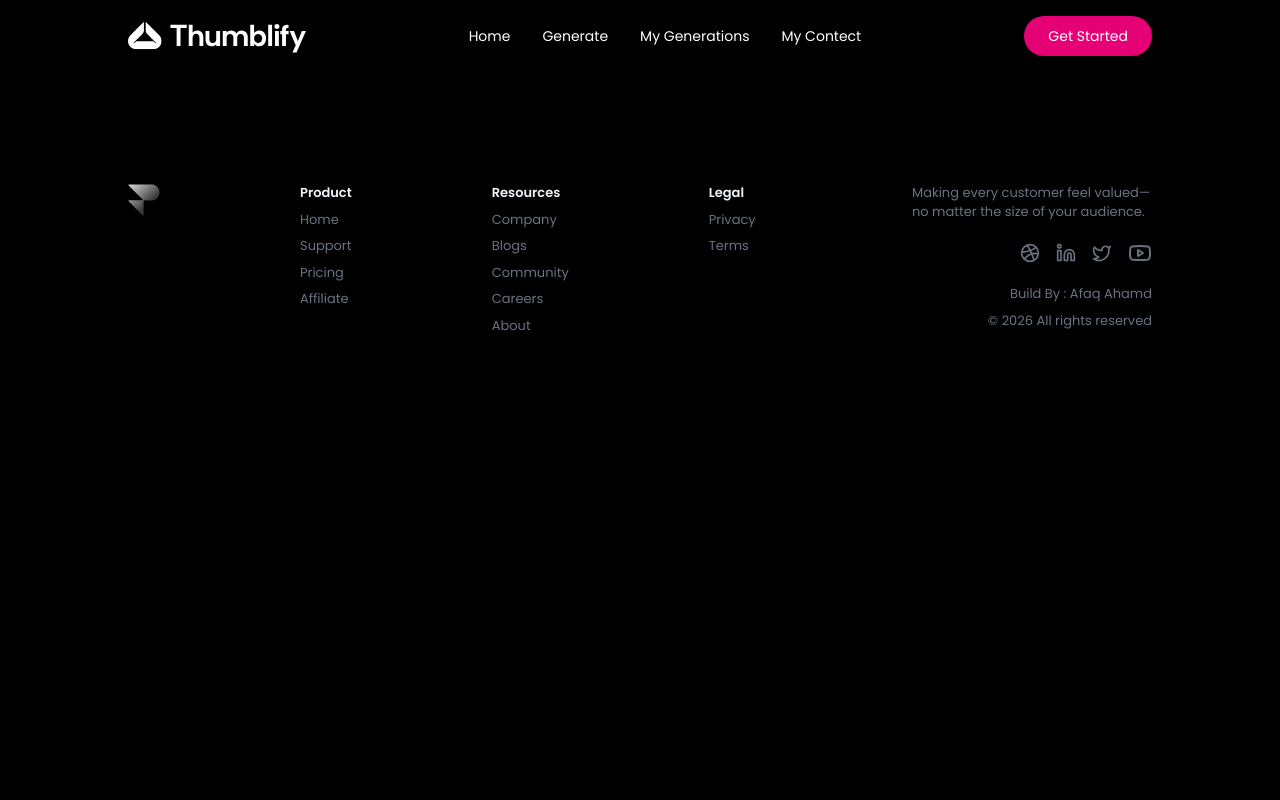
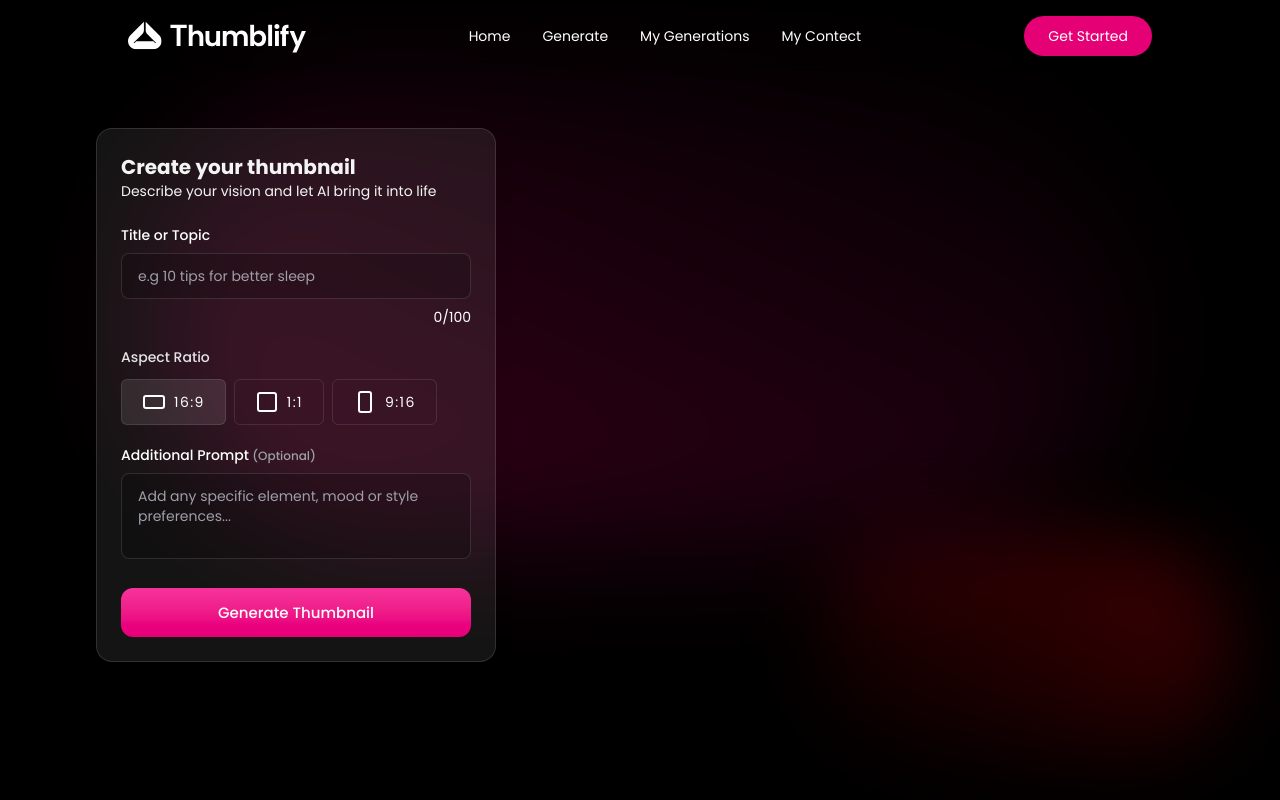
Before and after one commit to afaq-01/Ai-Tumbnail-generator-, a React (Vite) app in the folder client/: page /generate in a window 1280 px wide. Shown: the top 800 px of the page. Built offline with nearby package versions, Linux system fonts and the light colour scheme.

Commit message:
add anohter page

```diff
--- /dev/null
+++ b/client/src/components/Aspectratioselector.tsx
@@ -0,0 +1,46 @@
+import { RectangleHorizontal, Square, RectangleVertical } from "lucide-react";
+import { aspectRatios, type AspectRatio } from "../assets/assets";
+
+const iconMap: Record<AspectRatio, JSX.Element> = {
+    '16:9': <RectangleHorizontal />,
+    '1:1': <Square />,
+    '9:16': <RectangleVertical />,
+    // ...add an entry for every value in AspectRatio
+};
+
+const AspectRatioSelector = ({
+    value,
+    onChange,
+}: {
+    value: AspectRatio;
+    onChange: (value: AspectRatio) => void;
+}) => {
+    return (
+        <div className="space-y-3 dark">
+            <label className="block text-sm font-medium text-zinc-200">
+                Aspect Ratio
+            </label>
+            <div className="flex flex-wrap gap-2">
+                {aspectRatios.map((ratio) => {
+                    const selected = value === ratio;
+
+                    return (
+                        <button
+                            key={ratio}
+                            type="button"
+                            onClick={() => onChange(ratio)}
+                            className={`flex items-center gap-2 rounded-md border px-5 py-2.5 text-sm transition border-white/10 ${
+                                selected ? 'bg-white/10' : 'hover:bg-white/6'
+                            }`}
+                        >
+                            {iconMap[ratio]}
+                            <span className="tracking-widest">{ratio}</span>
+                        </button>
+                    );
+                })}
+            </div>
+        </div>
+    );
+};
+
+export default AspectRatioSelector;
--- a/client/src/components/Footer.tsx
+++ b/client/src/components/Footer.tsx
@@ -14,7 +14,7 @@
                 transition={{ type: "spring", stiffness: 280, damping: 70, mass: 1 }}
             >
                 <Link to='/'>
-                    <img className="size-8 aspect-square" src="/assets/footer-logo.svg" alt="footer logo" width={32} height={32} />
+                    <img className="" src="/logo.svg" alt="footer logo" height={120} width={120}  />
                 </Link>
                 {footerData.map((section, index) => (
                     <div key={index}>
--- a/client/src/components/Login.tsx
+++ b/client/src/components/Login.tsx
@@ -35,35 +35,35 @@
                 <p className="text-gray-400 text-sm mt-2">Please sign in to continue</p>
 
                 {state !== "login" && (
-                    <div className="flex items-center mt-6 w-full bg-white/5 ring-2 ring-white/10 focus-within:ring-indigo-500/60 h-12 rounded-full overflow-hidden pl-6 gap-2 transition-all ">
+                    <div className="flex items-center mt-6 w-full bg-white/5 ring-2 ring-white/10 focus-within:ring-pink-500 h-12 rounded-full overflow-hidden pl-6 gap-2 transition-all ">
                         <svg xmlns="http://www.w3.org/2000/svg" width="16" height="16" viewBox="0 0 24 24" fill="none" stroke="currentColor" className="text-white/60" strokeWidth="2" strokeLinecap="round" strokeLinejoin="round"> <circle cx="12" cy="8" r="5" /> <path d="M20 21a8 8 0 0 0-16 0" /> </svg>
                         <input type="text" name="name" placeholder="Name" className="w-full bg-transparent text-white placeholder-white/60 border-none outline-none " value={formData.name} onChange={handleChange} required />
                     </div>
                 )}
 
-                <div className="flex items-center w-full mt-4 bg-white/5 ring-2 ring-white/10 focus-within:ring-indigo-500/60 h-12 rounded-full overflow-hidden pl-6 gap-2 transition-all ">
+                <div className="flex items-center w-full mt-4 bg-white/5 ring-2 ring-white/10 focus-within:ring-pink-500 h-12 rounded-full overflow-hidden pl-6 gap-2 transition-all ">
                     <svg xmlns="http://www.w3.org/2000/svg" width="14" height="14" viewBox="0 0 24 24" fill="none" stroke="currentColor" className="text-white/75" strokeWidth="2" strokeLinecap="round" strokeLinejoin="round"> <path d="m22 7-8.991 5.727a2 2 0 0 1-2.009 0L2 7" /> <rect x="2" y="4" width="20" height="16" rx="2" /> </svg>
                     <input type="email" name="email" placeholder="Email id" className="w-full bg-transparent text-white placeholder-white/60 border-none outline-none " value={formData.email} onChange={handleChange} required />
                 </div>
 
-                <div className=" flex items-center mt-4 w-full bg-white/5 ring-2 ring-white/10 focus-within:ring-indigo-500/60 h-12 rounded-full overflow-hidden pl-6 gap-2 transition-all ">
+                <div className=" flex items-center mt-4 w-full bg-white/5 ring-2 ring-white/10 focus-within:pink-500 h-12 rounded-full overflow-hidden pl-6 gap-2 transition-all ">
                     <svg xmlns="http://www.w3.org/2000/svg" width="14" height="14" viewBox="0 0 24 24" fill="none" stroke="currentColor" className="text-white/75" strokeWidth="2" strokeLinecap="round" strokeLinejoin="round"> <rect width="18" height="11" x="3" y="11" rx="2" ry="2" /> <path d="M7 11V7a5 5 0 0 1 10 0v4" /> </svg>
                     <input type="password" name="password" placeholder="Password" className="w-full bg-transparent text-white placeholder-white/60 border-none outline-none" value={formData.password} onChange={handleChange} required />
                 </div>
 
                 <div className="mt-4 text-left">
-                    <button className="text-sm text-indigo-400 hover:underline">
+                    <button className="text-sm text-pink-500 hover:underline">
                         Forget password?
                     </button>
                 </div>
 
-                <button type="submit" className="mt-2 w-full h-11 rounded-full text-white bg-indigo-600 hover:bg-indigo-500 transition " >
+                <button type="submit" className="mt-2 w-full h-11 rounded-full text-white bg-pink-500 hover:bg-pink-500-500 transition " >
                     {state === "login" ? "Login" : "Sign up"}
                 </button>
 
                 <p onClick={() => setState(prev => prev === "login" ? "register" : "login")} className="text-gray-400 text-sm mt-3 mb-11 cursor-pointer" >
                     {state === "login" ? "Don't have an account?" : "Already have an account?"}
-                    <span className="text-indigo-400 hover:underline ml-1">click here</span>
+                    <span className="text-pink-500 hover:underline ml-1">click here</span>
                 </p>
             </form>
 
--- a/client/src/components/Softbackdrop.tsx
+++ b/client/src/components/Softbackdrop.tsx
@@ -6,8 +6,8 @@
         <>
             {/* Soft Backdrop*/}
             <div className='fixed inset-0 -z-1 pointer-events-none'>
-                <div className='absolute left-1/2 top-20 -translate-x-1/2 w-245 h-115 bg-linear-to-tr from-indigo-800/35 to-transparent rounded-full blur-3xl' />
-                <div className='absolute right-12 bottom-10 w-105 h-55 bg-linear-to-bl from-indigo-700/35 to-transparent rounded-full blur-2xl' />
+                <div className='absolute left-1/2 top-20 -translate-x-1/2 w-245 h-115 bg-linear-to-tr from-pink-800/35 to-transparent rounded-full blur-3xl' />
+                <div className='absolute right-12 bottom-10 w-105 h-55 bg-linear-to-bl from-red-700/35 to-transparent rounded-full blur-2xl' />
             </div>
         </>
     )
--- a/client/src/pages/Generate.tsx
+++ b/client/src/pages/Generate.tsx
@@ -1,9 +1,97 @@
+import { useState } from "react";
+import { useParams } from "react-router-dom";
+import { colorSchemes, type AspectRatio, type IThumbnail, type ThumbnailStyle } from "../assets/assets";
+import SoftBackdrop from "../components/Softbackdrop";
+import AspectRatioSelector from "../components/Aspectratioselector";
 
 
-const Generate = ()=>{
+const Generate = () => {
+    const { id } = useParams();
+    const [title, setTitle] = useState('');
+    const [additionalDetails, setAdditionalDetail] = useState('')
 
-    return(
+    const [thumbnail, setThumbnail] = useState<IThumbnail | null>(null)
+    const [loading, setLoading] = useState(false)
+
+    const [aspectRatio, setAspectRatio] = useState<AspectRatio>('16:9')
+    const [colorScheme, setColorScheme] = useState<string>(colorSchemes[0].id)
+    const [style, setStyle] = useState<ThumbnailStyle>('Bold & Graphic')
+
+    const [styleDropdownOpen, setStyleDropdownOpen] = useState(false)
+
+
+
+
+    return (
         <>
+            <SoftBackdrop />
+            <div className="pt-24 min-h-screen">
+                <main className="max-w-6xl mx-auto px-4 sm:px-6 lg:px-8 py-8 pb-28 lg:pb-8">
+                    <div className="grid lg:grid-cols-[400px_1fr] gap-8">
+                        {/* left panel*/}
+                        <div className={`space-y-6 ${id && 'pointer-events-none'}`}>
+                            <div className="p-6 rounded-2xl bg-white/8 border border-white/12 shadow-xl space-y-6">
+                                <div>
+                                    <h2 className="text-xl font-bold text-zinc-100">Create your thumbnail</h2>
+                                    <p className="text-small text-zinc-100">Describe your vision and let AI bring it into life</p>
+                                </div>
+                                <div className="space-y-5">
+                                    {/*Title input */}
+                                    <div className="space-y-2">
+                                        <label className="block text-sm font-medium">Title or Topic</label>
+                                        <input
+                                            type="text"
+                                            value={title}
+                                            onChange={(e) => setTitle(e.target.value)}
+                                            maxLength={100}
+                                            placeholder="e.g 10 tips for better sleep"
+                                            className="w-full px-4 py-3 rounded-lg border border-white/12 bg-black/20 text-zinc-100 placeholder:text-zinc-400 focus:outline-none focus:ring-2 focus:ring-pink-500"
+                                        />
+                                        <div className="flex justify-end">
+                                            <span>{title.length}/100</span>
+                                        </div>
+                                    </div>
+                                    {/*AspectRatioSelector */}
+                                    <AspectRatioSelector value={aspectRatio} onChange={setAspectRatio} />
+                                    {/*Styleselector */}
+                                    {/*Colorschemaselector */}
+
+                                    <div className="space-y-2">
+                                        <label className="block text-sm font-medium">
+                                            Additional Prompt
+                                            <span className="text-zinc-400 text-xs"> (Optional)</span>
+                                        </label>
+                                        <textarea
+                                            value={additionalDetails}
+                                            onChange={(e) => setAdditionalDetail(e.target.value)}
+                                            rows={3}
+                                            placeholder="Add any specific element, mood or style preferences..."
+                                            className="w-full px-4 py-3 rounded-lg border border-white/12 bg-black/20 text-zinc-100 placeholder:text-zinc-400 focus:outline-none focus:ring-2 focus:ring-pink-500 resize-none"
+                                        />
+                                    </div>
+
+                                </div>
+                                {/*Button */}
+                                {
+                                    !id && (
+                                        <button
+                                            disabled={loading}
+                                            className="text-[15px] w-full py-3.5 rounded-xl font-medium bg-gradient-to-b from-pink-500 to-pink-600 hover:from-pink-700 disabled:cursor-not-allowed transition-colors"
+                                        >
+                                            {loading ? 'Generating...' : 'Generate Thumbnail'}
+                                        </button>
+                                    )
+                                }
+
+                            </div>
+
+                        </div>
+
+                    </div>
+
+                </main>
+
+            </div>
 
         </>
     )
```
